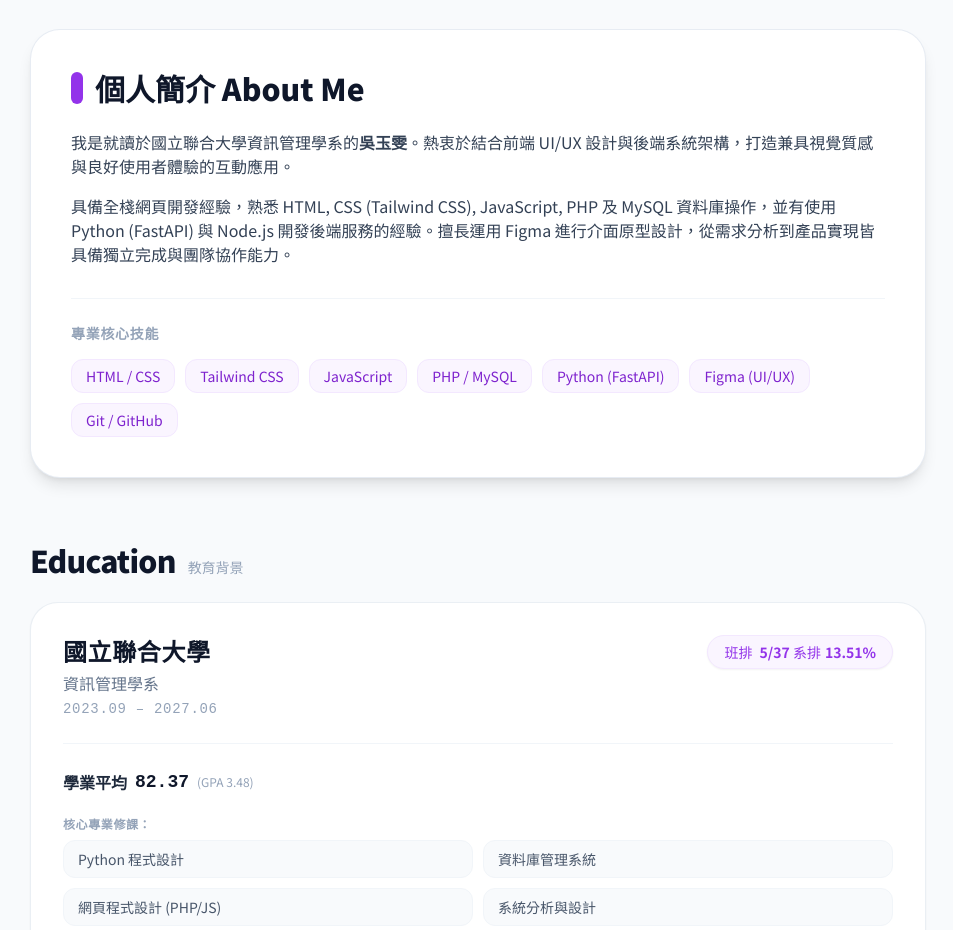
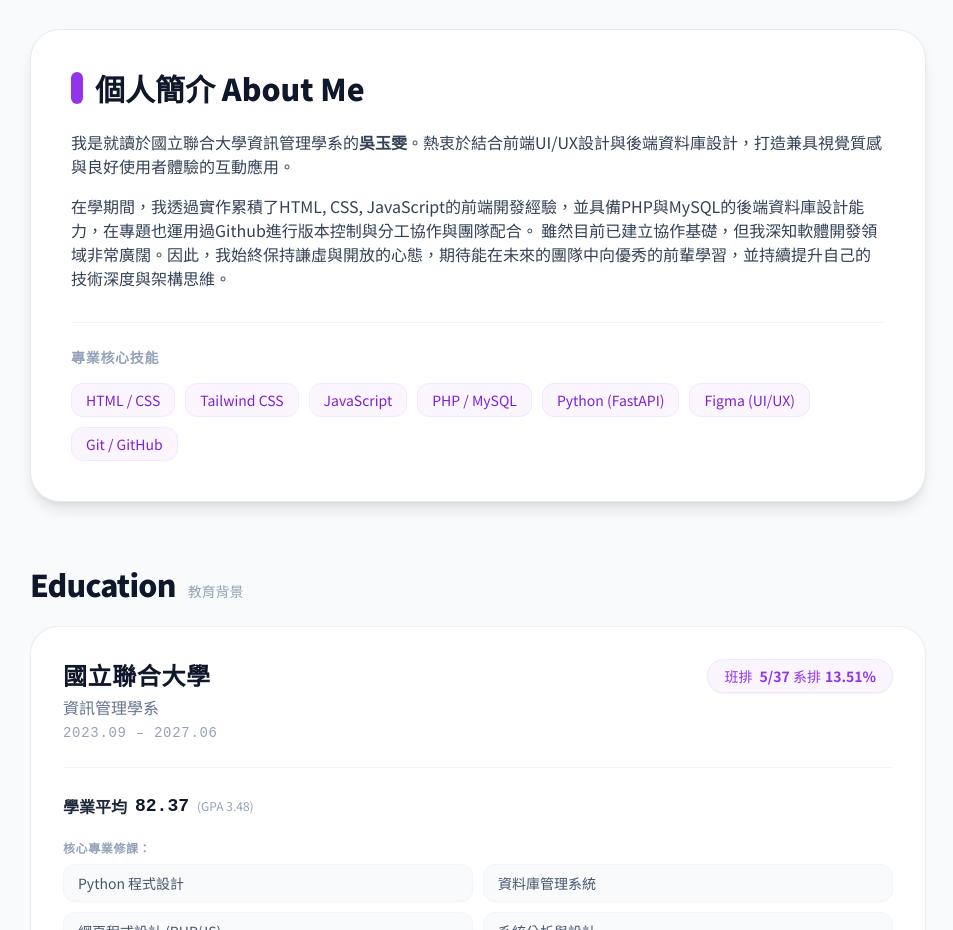
Before and after one commit to yuwency/profile, a plain HTML site: page index.html in a window 1280 px wide. Shown: the part 820-1750 px from the top of the page, without its empty margins (162-1115 px from the left). Drawn offline with nearby package versions, Linux system fonts and the light colour scheme.

Commit message:
Update index.html

```diff
--- a/index.html
+++ b/index.html
@@ -109,10 +109,11 @@
 
                     <div class="space-y-4 text-slate-700 text-sm md:text-base leading-relaxed">
                         <p>
-                            我是就讀於國立聯合大學資訊管理學系的<strong>吳玉雯</strong>。熱衷於結合前端 UI/UX 設計與後端系統架構，打造兼具視覺質感與良好使用者體驗的互動應用。
+                            我是就讀於國立聯合大學資訊管理學系的<strong>吳玉雯</strong>。熱衷於結合前端UI/UX設計與後端資料庫設計，打造兼具視覺質感與良好使用者體驗的互動應用。
                         </p>
                         <p>
-                            具備全棧網頁開發經驗，熟悉 HTML, CSS (Tailwind CSS), JavaScript, PHP 及 MySQL 資料庫操作，並有使用 Python (FastAPI) 與 Node.js 開發後端服務的經驗。擅長運用 Figma 進行介面原型設計，從需求分析到產品實現皆具備獨立完成與團隊協作能力。
+                            在學期間，我透過實作累積了HTML, CSS, JavaScript的前端開發經驗，並具備PHP與MySQL的後端資料庫設計能力，在專題也運用過Github進行版本控制與分工協作與團隊配合。
+                            雖然目前已建立協作基礎，但我深知軟體開發領域非常廣闊。因此，我始終保持謙虛與開放的心態，期待能在未來的團隊中向優秀的前輩學習，並持續提升自己的技術深度與架構思維。
                         </p>
                     </div>
 
```
